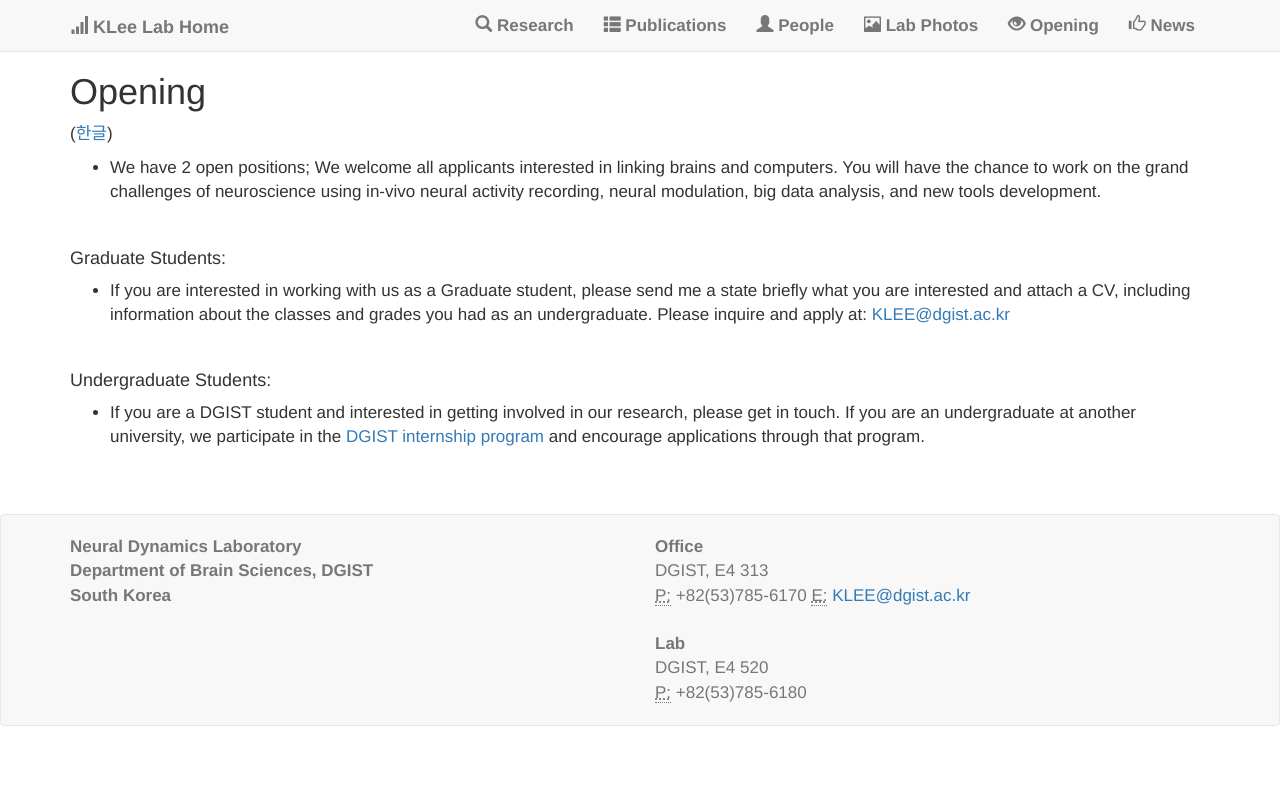
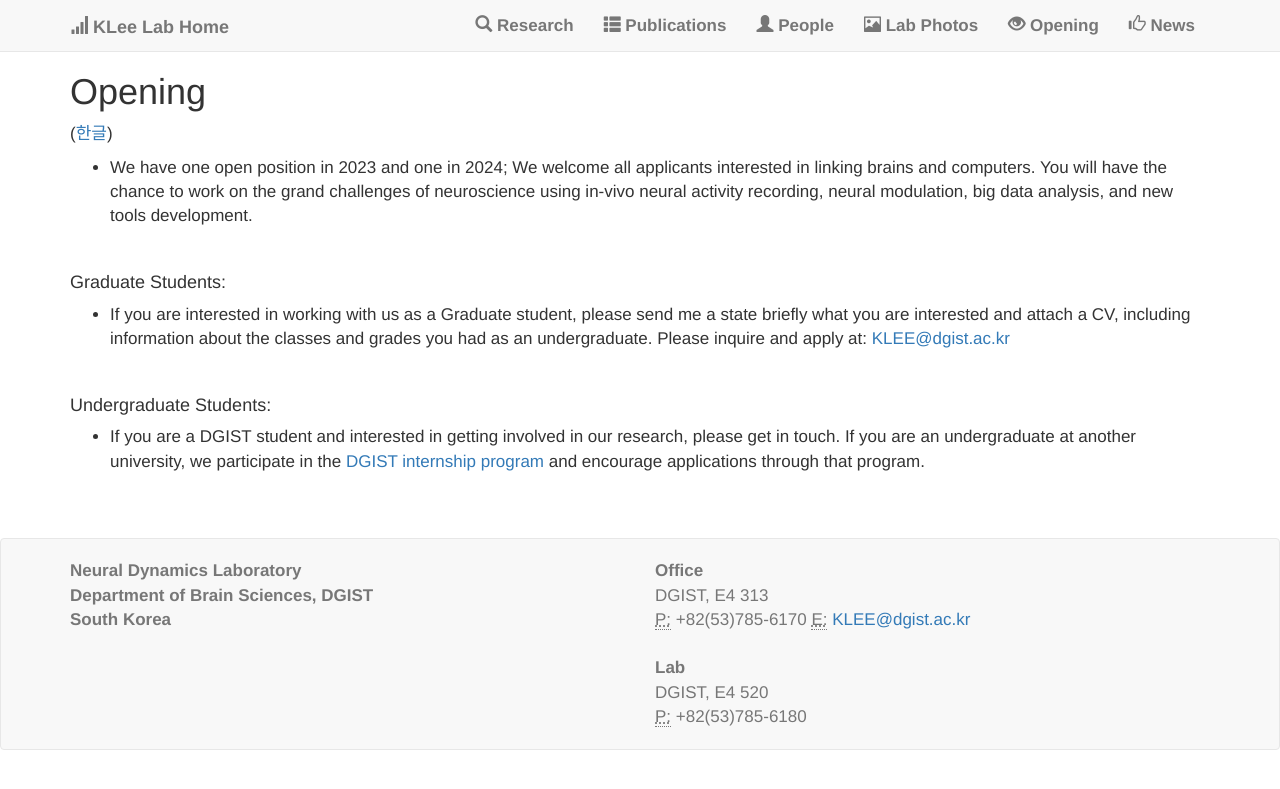
Before and after one commit to kleelab/kleelab.github.io, a Jekyll site: the page built from joinus.html, in a window 1280 px wide. Shown: the top 789 px of the page. Built offline with Jekyll 4.4.1, drawn with Linux system fonts in a browser that asks for light colours; nearby versions of some CDN libraries; a style sheet for code colours, icons or effects is not loaded.

Commit message:
Update joinus.html

```diff
--- a/joinus.html
+++ b/joinus.html
@@ -8,7 +8,7 @@ layout: default
         <p> (<a href="{{ site.url }}{{ site.baseurl }}/joinusK">한글</a>)</p>
      <ul>
      <li>
-         We have 2 open positions; We welcome all applicants interested in linking brains and computers. You will have the chance to work on the grand challenges of neuroscience using in-vivo neural activity recording, neural modulation, big data analysis, and new tools development. </p>
+         We have one open position in 2023 and one in 2024; We welcome all applicants interested in linking brains and computers. You will have the chance to work on the grand challenges of neuroscience using in-vivo neural activity recording, neural modulation, big data analysis, and new tools development. </p>
      </ul>
 <br>
 
```
